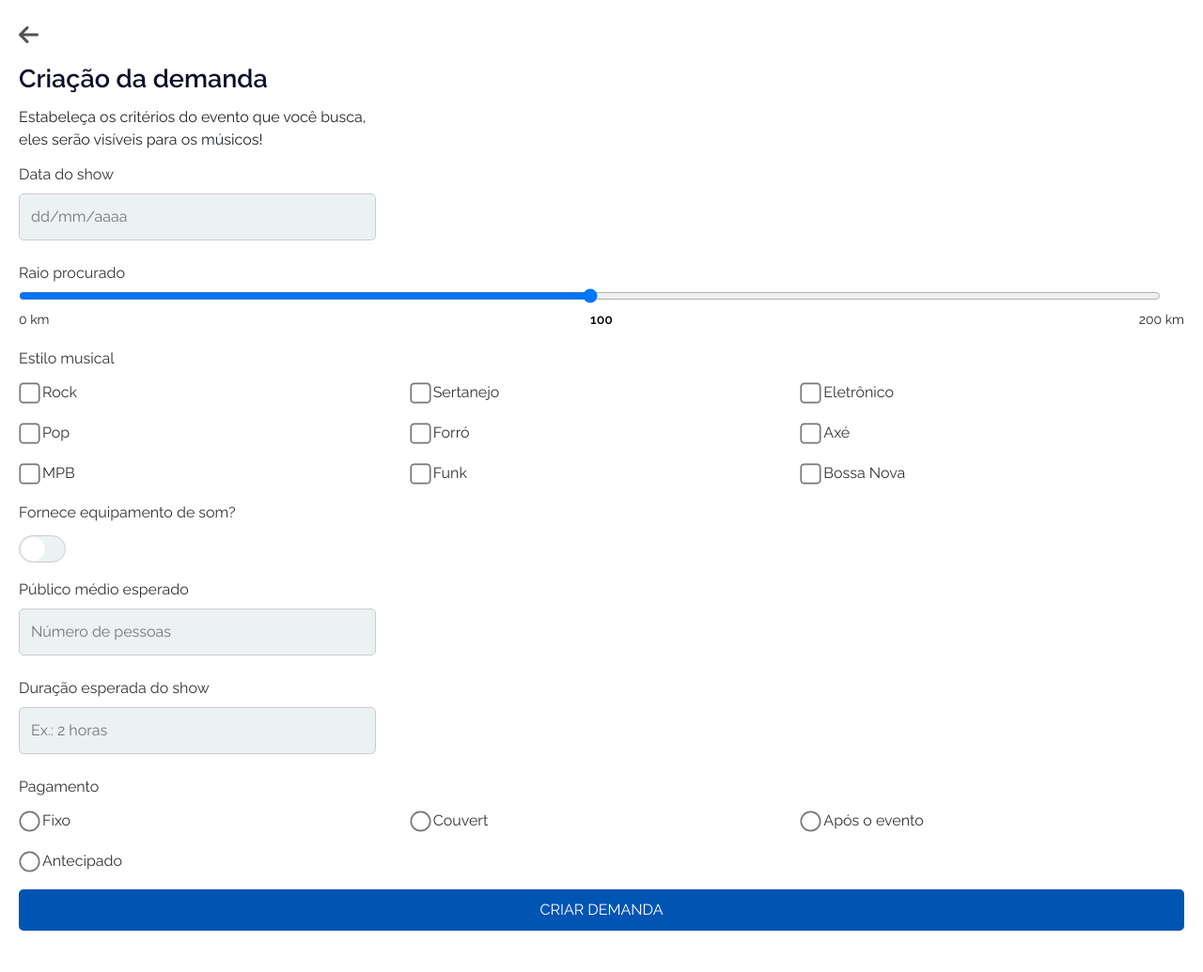
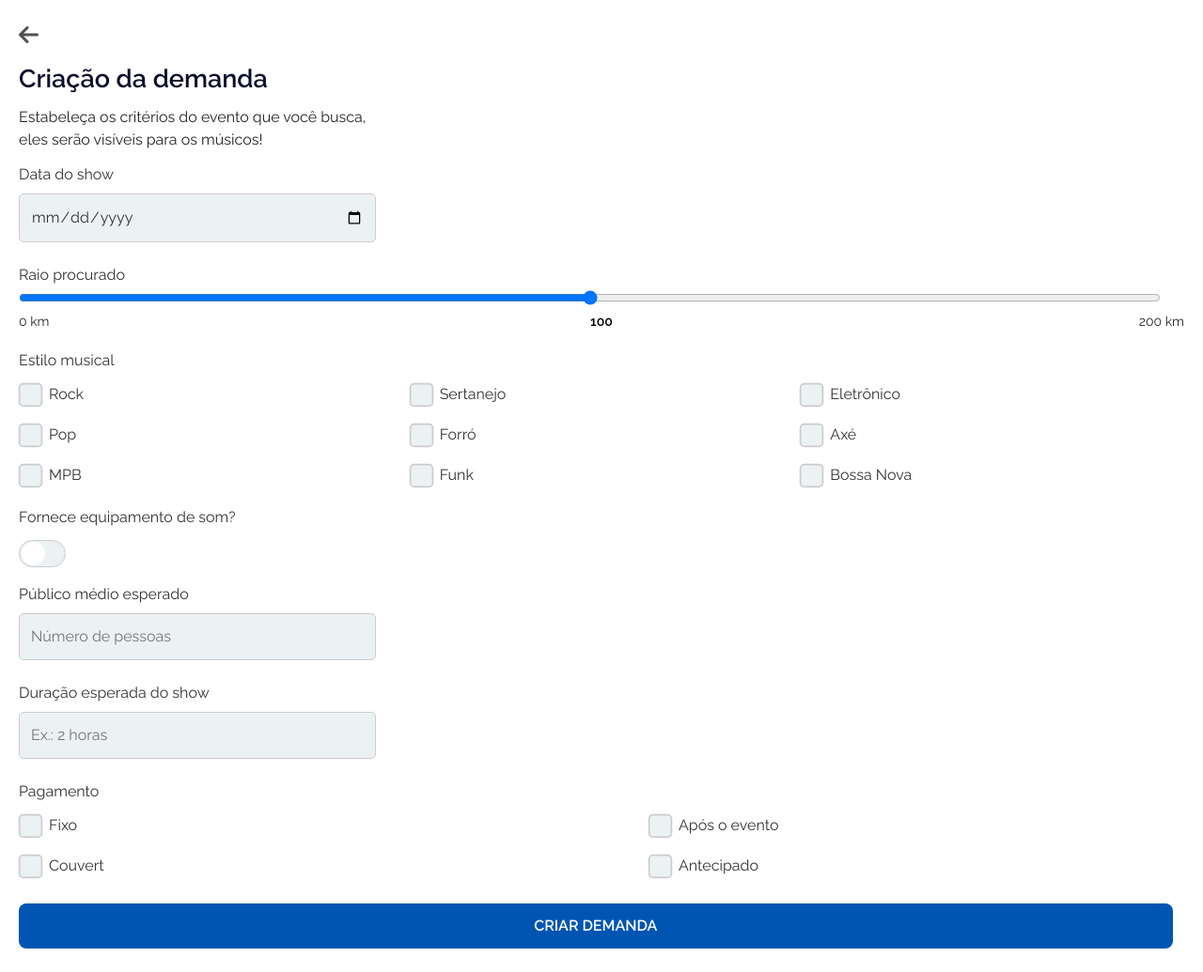
Before and after one commit to ericksoares13/INF221-COOLVERT, a Flask app: template app/templates/registerDemands.html in a window 1280 px wide. Shown: the whole page at 94% size. Before the commit the page ends 991 px from the top, so only its background shows below. Run offline with Flask 3, Linux system fonts and the light colour scheme; the template is opened without the code that fills it, so the values that code supplies are empty; some libraries are stand-ins or nearby versions.

Commit message:
HTML e CSS da tela de cadastrar demanda pronta

```diff
--- a/app/templates/registerDemands.html
+++ b/app/templates/registerDemands.html
@@ -46,14 +46,42 @@
             border: 1px solid #ccc;
             border-radius: 5px;
             font-size: 16px;
-            background-color: #ECF1F4
+            background-color: #ECF1F4;
         }
 
-        .checkbox-group, .radio-group {
+        input[type="date"] {
+            -webkit-appearance: none; /* Remove estilo padrão do WebKit */
+            -moz-appearance: none; /* Remove estilo padrão do Firefox */
+            appearance: none; /* Remove estilo padrão dos navegadores */
+            width: 380px;
+            padding: 12px;
+            margin-top: 5px;
+            margin-bottom: 14px;
+            border: 1px solid #ccc;
+            border-radius: 5px;
+            font-size: 16px;
+            background-color: #ECF1F4;
+            color: #333;
+        }
+
+        .checkbox-group {
             display: grid;
             grid-template-columns: repeat(3, 1fr);
             gap: 7px;
-            margin-bottom: 15px;
+            margin-bottom: 18px;
+        }
+
+        .radio-group div {
+            display: flex;
+            flex-direction: column;
+            row-gap: 7px;
+        }
+
+        .radio-group {
+            display: grid;
+            grid-template-columns: repeat(2, 1fr);
+            column-gap: 100px;
+            margin-bottom: 20px;
         }
 
         .checkbox-group label, .radio-group label {
@@ -64,9 +92,28 @@
 
         .checkbox-group input, .radio-group input {
             transform: scale(1.7);
-            margin-right: 7px;
+            margin-right: 12px;
             margin-left: 5px;
-            background-color: deeppink;
+            background-color: #ECF1F4;
+        }
+
+        input[type="checkbox"], input[type="radio"] {
+            width: 15px;
+            height: 15px;
+            -webkit-appearance: none;
+            -moz-appearance: none;
+            appearance: none;
+            background-color: #ECF1F4;
+            border: 1px solid #ccc;
+            border-radius: 3px;
+            outline: none;
+            cursor: pointer;
+            transition: background 0.3s;
+        }
+
+        input[type="checkbox"]:checked, input[type="radio"]:checked {
+            background-color: #3473ef;
+            border: 1px solid #ccc;
         }
 
         .switch {
@@ -89,7 +136,7 @@
             left: 0;
             right: 0;
             bottom: 0;
-            background-color: #ECF1F4;;
+            background-color: #ECF1F4;
             transition: .4s;
             border-radius: 34px;
             border: 1px solid #ccc;
@@ -147,12 +194,14 @@
         .btn {
             background-color: #0055b3;
             color: white;
-            padding: 10px;
+            padding: 12px;
             border: none;
-            border-radius: 5px;
-            width: 100%;
+            border-radius: 8px;
+            width: 99%;
             font-size: 16px;
+            font-weight: 800;
             cursor: pointer;
+            margin: 5px auto;
         }
 
          .content {
@@ -181,7 +230,7 @@
     <p>Estabeleça os critérios do evento que você busca, eles serão visíveis para os músicos!</p>
 
     <label for="data-show">Data do show</label>
-    <input type="text" id="data-show" name="data-show" placeholder="dd/mm/aaaa">
+    <input type="date" id="data-show" name="data-show" placeholder="dd/mm/aaaa">
 
     <label for="raio-procurado">Raio procurado</label>
     <input type="range" id="raio-procurado" name="raio-procurado" min="0" max="200" class="slider">
@@ -218,10 +267,14 @@
 
     <label>Pagamento</label>
     <div class="radio-group">
-        <label><input type="radio" name="pagamento" value="fixo"> Fixo</label>
-        <label><input type="radio" name="pagamento" value="couvert"> Couvert</label>
-        <label><input type="radio" name="pagamento" value="apos-evento"> Após o evento</label>
-        <label><input type="radio" name="pagamento" value="antecipado"> Antecipado</label>
+        <div>
+            <label><input type="radio" name="pagamento1" value="fixo"> Fixo</label>
+            <label><input type="radio" name="pagamento1" value="couvert"> Couvert</label>
+        </div>
+        <div>
+            <label><input type="radio" name="pagamento2" value="apos-evento"> Após o evento</label>
+            <label><input type="radio" name="pagamento2" value="antecipado"> Antecipado</label>
+        </div>
     </div>
 
     <button class="btn">CRIAR DEMANDA</button>
```
